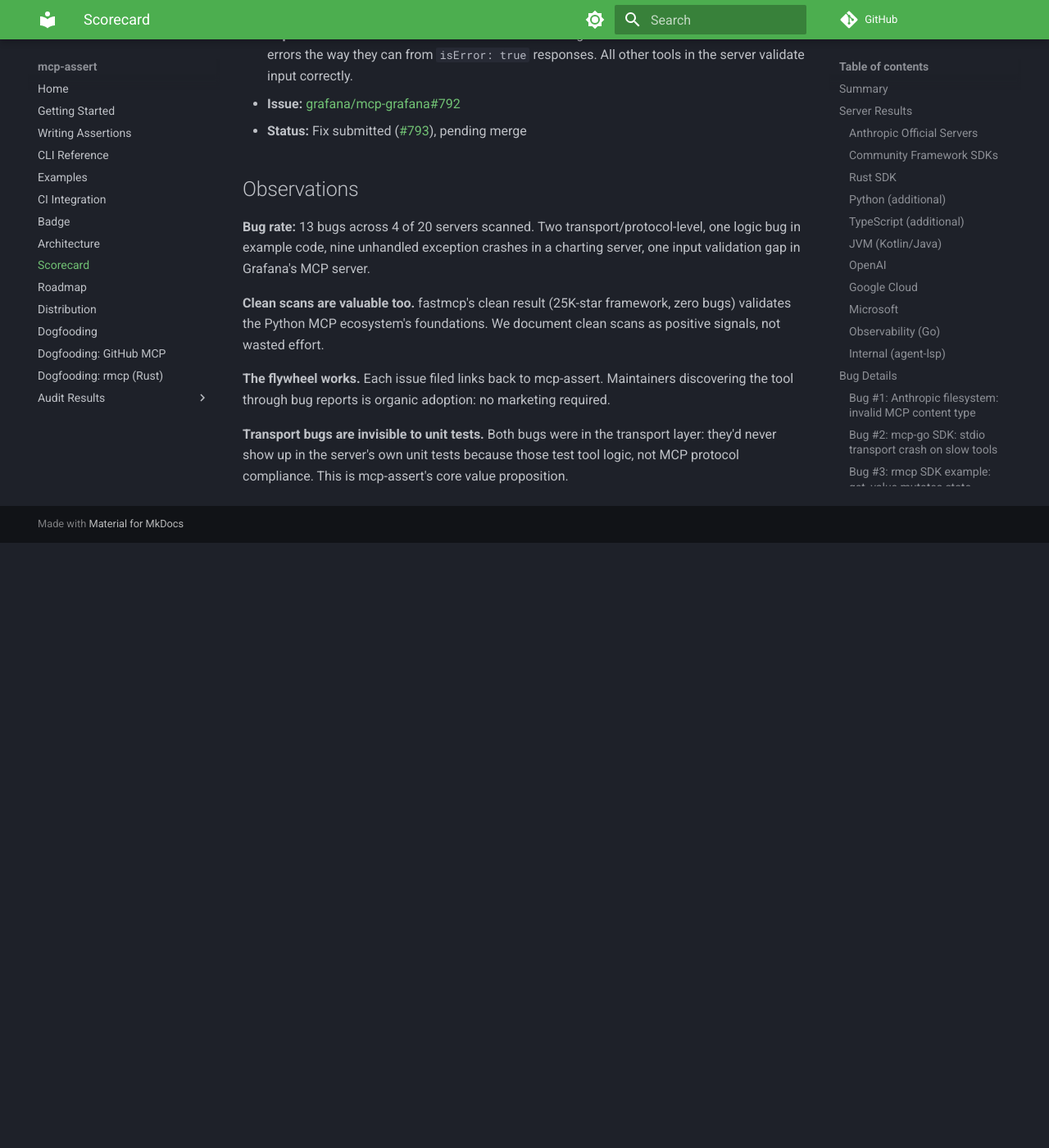
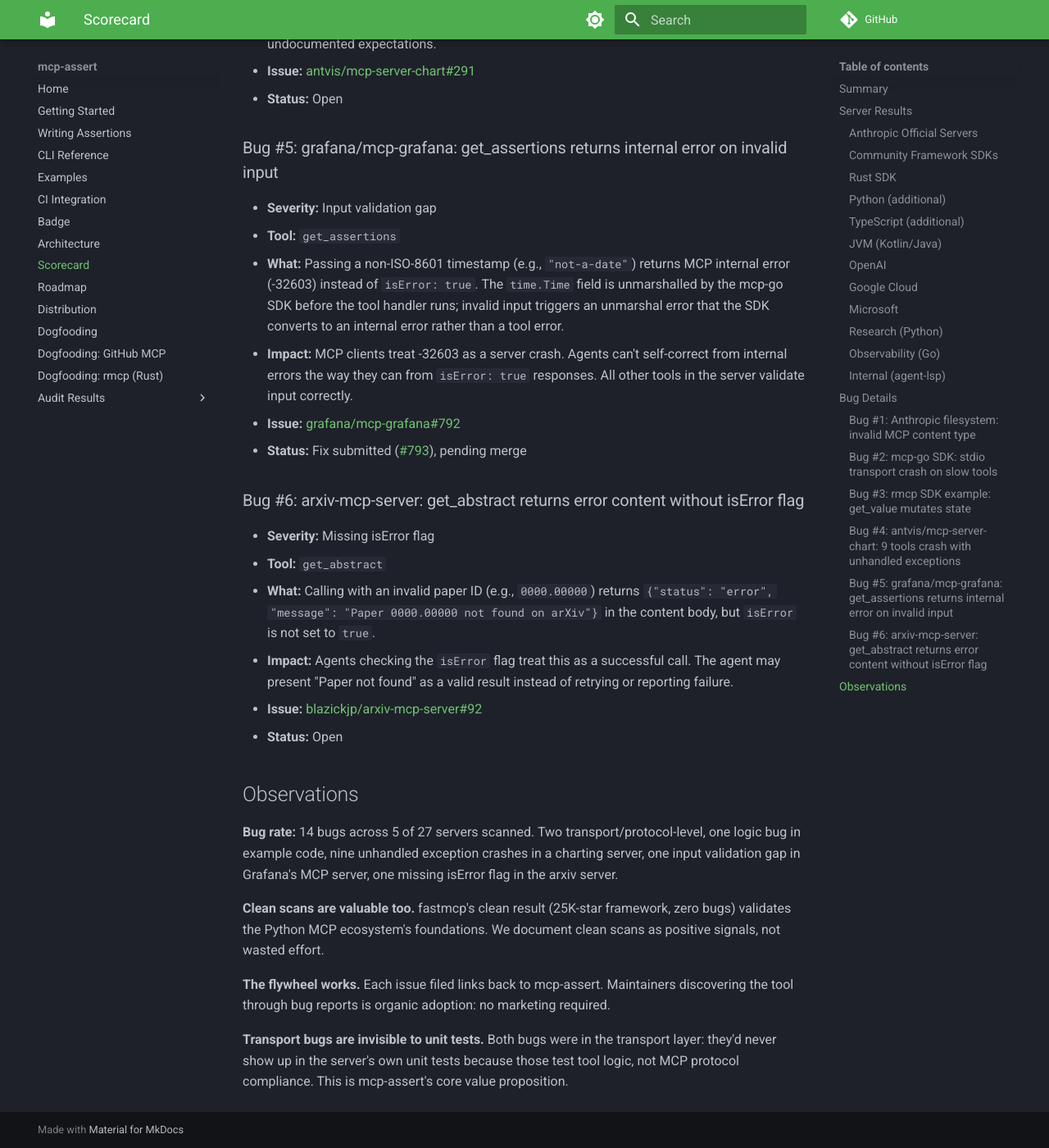
Before and after one commit to blackwell-systems/mcp-assert, an MkDocs documentation site: the page built from docs/scorecard.md, in a window 1280 px wide and 1400 px high, scrolled down 8779 px. Shown: the whole window at 82% size. Built offline with MkDocs 1.6.1 and Material for MkDocs 9.7.7, drawn with Linux system fonts in a browser that asks for light colours; comment, search, counter and statistics services are not loaded; before the commit the page ends 9441 px from its top, so only the background shows below that; some of the changed text lies outside the part shown.

Commit message:
feat: scan arxiv-mcp-server (5 assertions, 1 bug found)
arxiv-mcp-server (2.6K stars). 10 tools, 5 assertions: search papers,
empty results, list papers, get abstract, invalid paper ID.

Bug found: get_abstract returns error content in the response body
but doesn't set isError:true for invalid paper IDs. Agents checking
isError miss the error.

Issue filed: blazickjp/arxiv-mcp-server#92

27 servers scanned, 343 assertions, 14 bugs across 5 servers.

```diff
--- a/docs/scorecard.md
+++ b/docs/scorecard.md
@@ -6,13 +6,13 @@
 
 | Metric | Count |
 |--------|-------|
-| Servers scanned | 26 |
-| Server suites | 24 (including HTTP transport variant, SSE variant, prompts, resources, completion, logging, GitHub MCP, and rmcp suites) |
+| Servers scanned | 27 |
+| Server suites | 25 (including HTTP transport variant, SSE variant, prompts, resources, completion, logging, GitHub MCP, and rmcp suites) |
 | Languages tested | 4 (Go, TypeScript, Python, Rust) |
 | Transports tested | 3 (stdio, SSE, HTTP) |
-| Total assertions | 338 (318 server + 20 trajectory) |
-| Upstream bugs found | 13 (4 servers affected) |
-| Upstream issues filed | 4 (1 unfiled: repo archived) |
+| Total assertions | 343 (323 server + 20 trajectory) |
+| Upstream bugs found | 14 (5 servers affected) |
+| Upstream issues filed | 5 (1 unfiled: repo archived) |
 | Clean scans (no bugs) | 20 |
 | Internal bugs fixed | 6 |
 
@@ -90,6 +90,12 @@
 |--------|----------|-----------|------------|----------|------|-------|
 | `@playwright/mcp` | TypeScript | stdio | 10 | 48% (10/21 tools) | 0 | Clean. Navigate, snapshot, screenshot, JS evaluate, console, network, resize, close, invalid URL rejection, empty page handling. |
 
+### Research (Python)
+
+| Server | Language | Transport | Assertions | Coverage | Bugs | Issue |
+|--------|----------|-----------|------------|----------|------|-------|
+| `blazickjp/arxiv-mcp-server` | Python | stdio | 5 | 50% (5/10 tools) | 1 | [blazickjp/arxiv-mcp-server#92](https://github.com/blazickjp/arxiv-mcp-server/issues/92). `get_abstract` returns error content in body but `isError` flag not set for invalid paper IDs. |
+
 ### Observability (Go)
 
 | Server | Language | Transport | Assertions | Coverage | Bugs | Issue |
@@ -149,9 +155,18 @@
 - **Issue:** [grafana/mcp-grafana#792](https://github.com/grafana/mcp-grafana/issues/792)
 - **Status:** Fix submitted ([#793](https://github.com/grafana/mcp-grafana/pull/793)), pending merge
 
+### Bug #6: arxiv-mcp-server: get_abstract returns error content without isError flag
+
+- **Severity:** Missing isError flag
+- **Tool:** `get_abstract`
+- **What:** Calling with an invalid paper ID (e.g., `0000.00000`) returns `{"status": "error", "message": "Paper 0000.00000 not found on arXiv"}` in the content body, but `isError` is not set to `true`.
+- **Impact:** Agents checking the `isError` flag treat this as a successful call. The agent may present "Paper not found" as a valid result instead of retrying or reporting failure.
+- **Issue:** [blazickjp/arxiv-mcp-server#92](https://github.com/blazickjp/arxiv-mcp-server/issues/92)
+- **Status:** Open
+
 ## Observations
 
-**Bug rate:** 13 bugs across 4 of 20 servers scanned. Two transport/protocol-level, one logic bug in example code, nine unhandled exception crashes in a charting server, one input validation gap in Grafana's MCP server.
+**Bug rate:** 14 bugs across 5 of 27 servers scanned. Two transport/protocol-level, one logic bug in example code, nine unhandled exception crashes in a charting server, one input validation gap in Grafana's MCP server, one missing isError flag in the arxiv server.
 
 **Clean scans are valuable too.** fastmcp's clean result (25K-star framework, zero bugs) validates the Python MCP ecosystem's foundations. We document clean scans as positive signals, not wasted effort.
 
```
Also changed, not shown: 5 other files.
